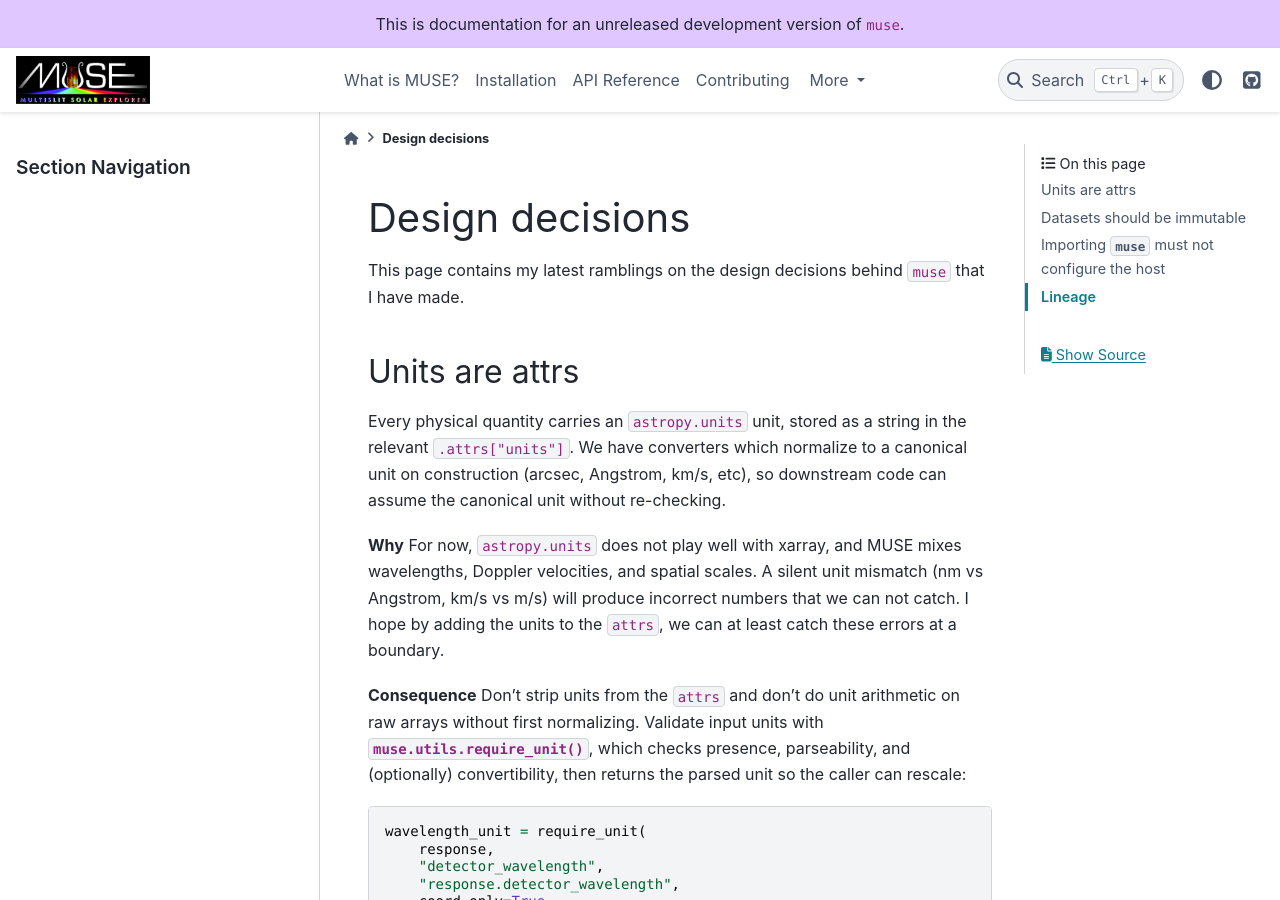
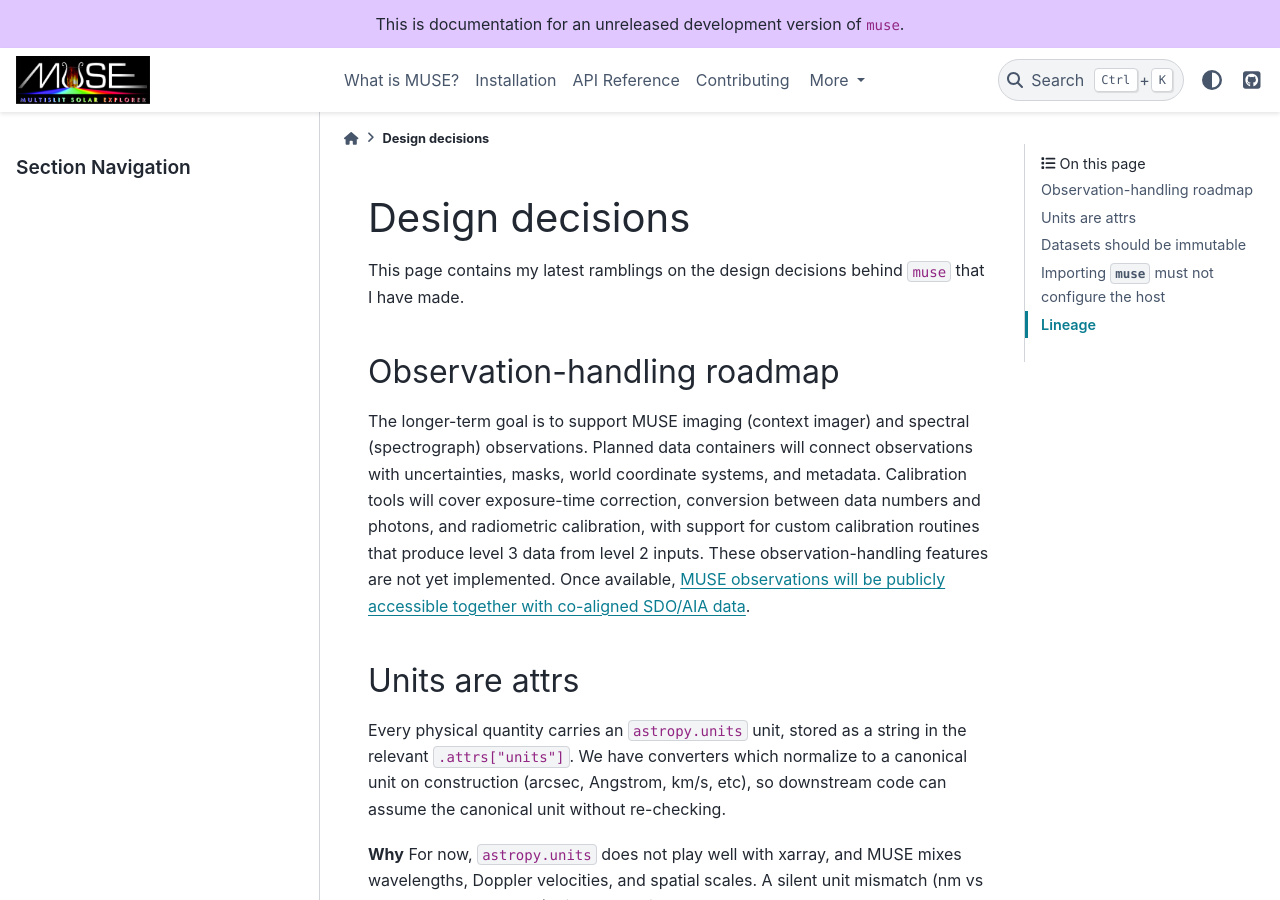
Before and after one commit to LM-SAL/muse, a Sphinx documentation site: the page built from docs/design.rst, in a window 1280 px wide and 900 px high. Built offline with Sphinx 7.4.7 and the PyData theme 0.15.4, drawn with Linux system fonts in a browser that asks for light colours; pages that are not in the unit, such as notebooks, are missing from menus; the version number could not be read and is left out.

```diff
--- a/docs/conf.py
+++ b/docs/conf.py
@@ -135,6 +135,7 @@
 # The theme to use for HTML and HTML Help pages.  See the documentation for
 # a list of builtin themes.
 html_theme = "pydata_sphinx_theme"
+html_show_sourcelink = False
 
 html_title = f"muse {version}"
 html_theme_options = {
--- a/docs/design.rst
+++ b/docs/design.rst
@@ -3,6 +3,17 @@
 ****************
 
 This page contains my latest ramblings on the design decisions behind ``muse`` that I have made.
+
+.. _observation-roadmap:
+
+Observation-handling roadmap
+============================
+
+The longer-term goal is to support MUSE imaging (context imager) and spectral (spectrograph) observations.
+Planned data containers will connect observations with uncertainties, masks, world coordinate systems, and metadata.
+Calibration tools will cover exposure-time correction, conversion between data numbers and photons, and radiometric calibration, with support for custom calibration routines that produce level 3 data from level 2 inputs.
+These observation-handling features are not yet implemented.
+Once available, `MUSE observations will be publicly accessible together with co-aligned SDO/AIA data <https://muse.lmsal.com/search/>`__.
 
 Units are attrs
 ===============
--- a/docs/installation.rst
+++ b/docs/installation.rst
@@ -1,3 +1,6 @@
+.. meta::
+   :description: Install muse in an isolated Python environment using Miniforge and conda. Follow the setup guide for the MUSE solar synthesis package.
+
 .. _muse-installing:
 
 ************
```
Also changed, not shown: docs/index.rst (+46 -39 lines), 1 other file.
